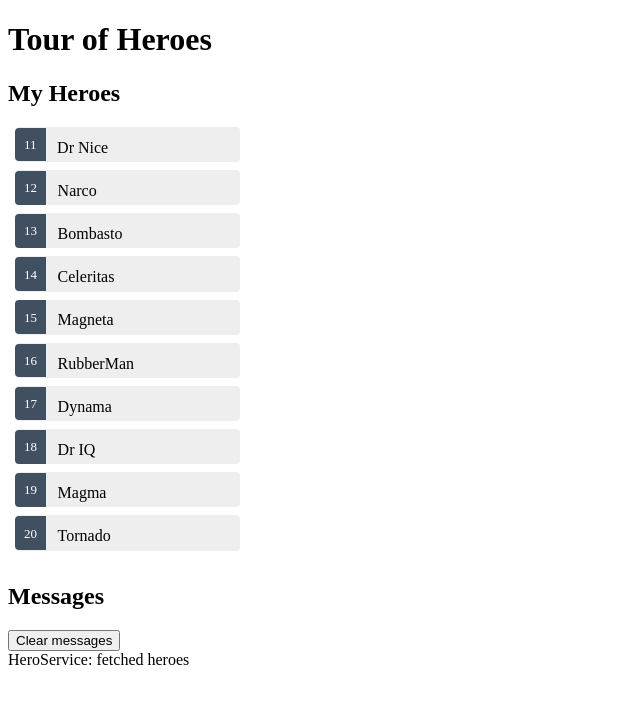
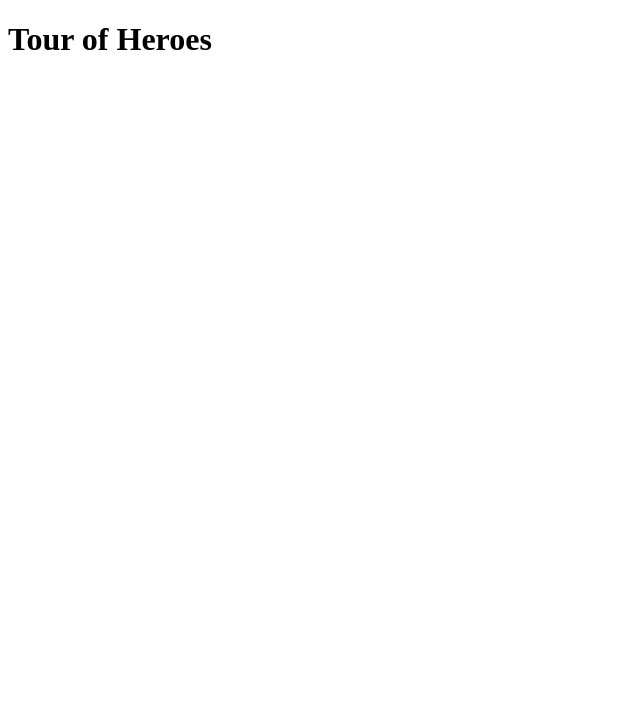
Before and after one commit to Abdvkh/tour-of-heroes, an Angular app: page / in a window 1280 px wide. Shown: the top 704 px of the page, without its empty margins (0-640 px from the left). Built offline with nearby package versions, Linux system fonts and the light colour scheme.

Commit message:
Introduce routing

```diff
--- a/src/app/app.component.html
+++ b/src/app/app.component.html
@@ -1,3 +1,3 @@
 <h1>{{ title }}</h1>
-<app-heroes></app-heroes>
+<router-outlet></router-outlet>
 <app-messages></app-messages>
--- a/src/app/app.module.ts
+++ b/src/app/app.module.ts
@@ -6,6 +6,7 @@ import { AppComponent } from './app.component';
 import { HeroesComponent } from './heroes/heroes.component';
 import { HeroDetailComponent } from './hero-detail/hero-detail.component';
 import { MessagesComponent } from './messages/messages.component';
+import { AppRoutingModule } from './app-routing.module';
 
 @NgModule({
   declarations: [
@@ -16,7 +17,8 @@ import { MessagesComponent } from './messages/messages.component';
   ],
   imports: [
     BrowserModule,
-    FormsModule
+    FormsModule,
+    AppRoutingModule
   ],
   providers: [],
   bootstrap: [AppComponent]
```
Also changed, not shown: src/app/app-routing.module.ts (added, +13 -0 lines).
